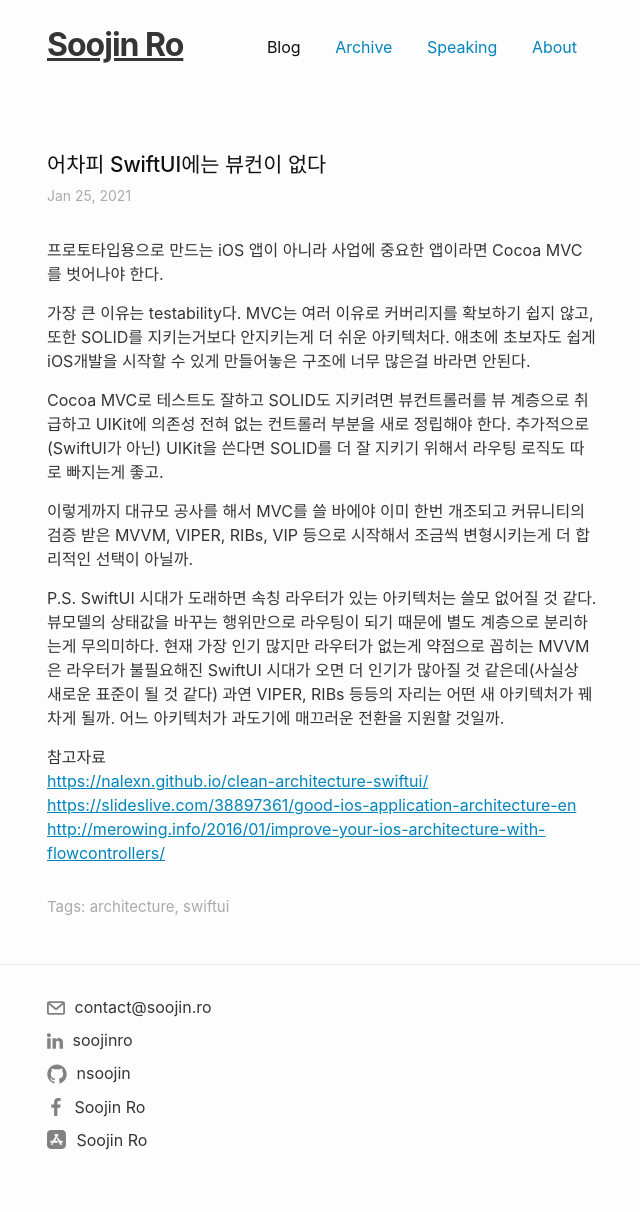
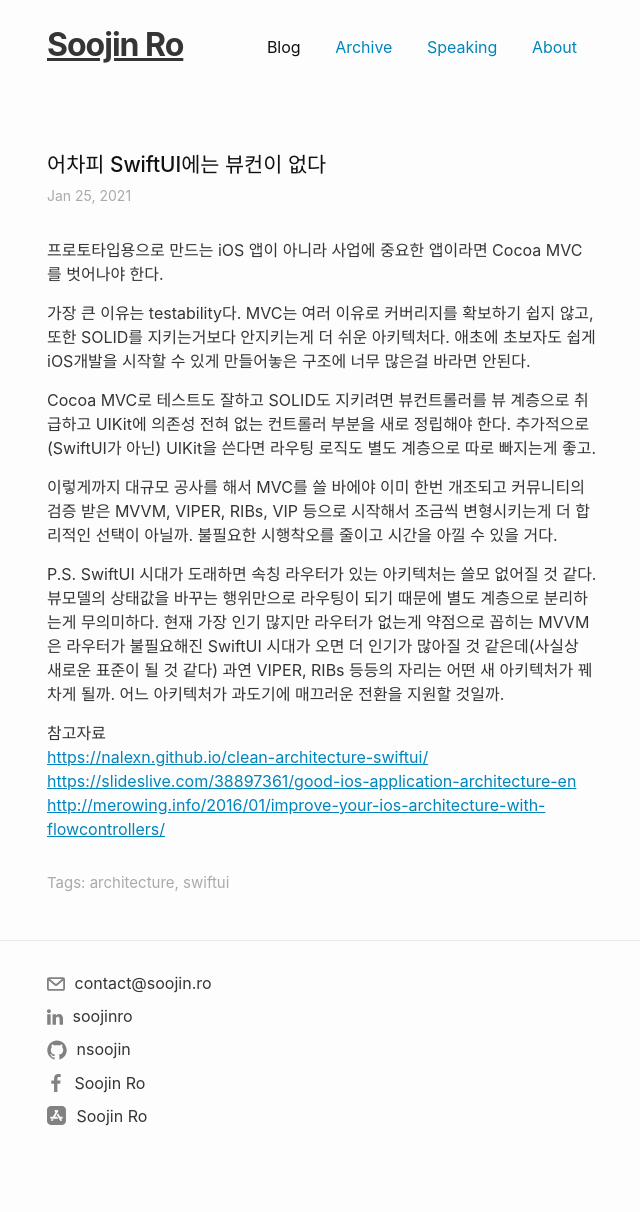
Before and after one commit to nsoojin/nsoojin.github.io, a Jekyll site: the page built from _posts/2021-01-25-cocoa-mvc.md, in a window 1280 px wide. Shown: the whole page, without its empty margins (318-958 px from the left). Built offline with Jekyll 4.4.1, drawn with Linux system fonts in a browser that asks for light colours; comment, search, counter and statistics services are not loaded; after the commit the page ends 1188 px from its top, so only the background shows below that.

Commit message:
cocoa mvc

```diff
--- a/_posts/2021-01-25-cocoa-mvc.md
+++ b/_posts/2021-01-25-cocoa-mvc.md
@@ -14,9 +14,9 @@ meta: {}
 
 가장 큰 이유는 testability다. MVC는 여러 이유로 커버리지를 확보하기 쉽지 않고, 또한 SOLID를 지키는거보다 안지키는게 더 쉬운 아키텍처다. 애초에 초보자도 쉽게 iOS개발을 시작할 수 있게 만들어놓은 구조에 너무 많은걸 바라면 안된다.
 
-Cocoa MVC로 테스트도 잘하고 SOLID도 지키려면 뷰컨트롤러를 뷰 계층으로 취급하고 UIKit에 의존성 전혀 없는 컨트롤러 부분을 새로 정립해야 한다. 추가적으로 (SwiftUI가 아닌) UIKit을 쓴다면 SOLID를 더 잘 지키기 위해서 라우팅 로직도 따로 빠지는게 좋고.
+Cocoa MVC로 테스트도 잘하고 SOLID도 지키려면 뷰컨트롤러를 뷰 계층으로 취급하고 UIKit에 의존성 전혀 없는 컨트롤러 부분을 새로 정립해야 한다. 추가적으로 (SwiftUI가 아닌) UIKit을 쓴다면 라우팅 로직도 별도 계층으로 따로 빠지는게 좋고.
 
-이렇게까지 대규모 공사를 해서 MVC를 쓸 바에야 이미 한번 개조되고 커뮤니티의 검증 받은 MVVM, VIPER, RIBs, VIP 등으로 시작해서 조금씩 변형시키는게 더 합리적인 선택이 아닐까.
+이렇게까지 대규모 공사를 해서 MVC를 쓸 바에야 이미 한번 개조되고 커뮤니티의 검증 받은 MVVM, VIPER, RIBs, VIP 등으로 시작해서 조금씩 변형시키는게 더 합리적인 선택이 아닐까. 불필요한 시행착오를 줄이고 시간을 아낄 수 있을 거다.
 
 P.S. SwiftUI 시대가 도래하면 속칭 라우터가 있는 아키텍처는 쓸모 없어질 것 같다. 뷰모델의 상태값을 바꾸는 행위만으로 라우팅이 되기 때문에 별도 계층으로 분리하는게 무의미하다. 현재 가장 인기 많지만 라우터가 없는게 약점으로 꼽히는 MVVM은 라우터가 불필요해진 SwiftUI 시대가 오면 더 인기가 많아질 것 같은데(사실상 새로운 표준이 될 것 같다) 과연 VIPER, RIBs 등등의 자리는 어떤 새 아키텍처가 꿰차게 될까. 어느 아키텍처가 과도기에 매끄러운 전환을 지원할 것일까.
 
```
